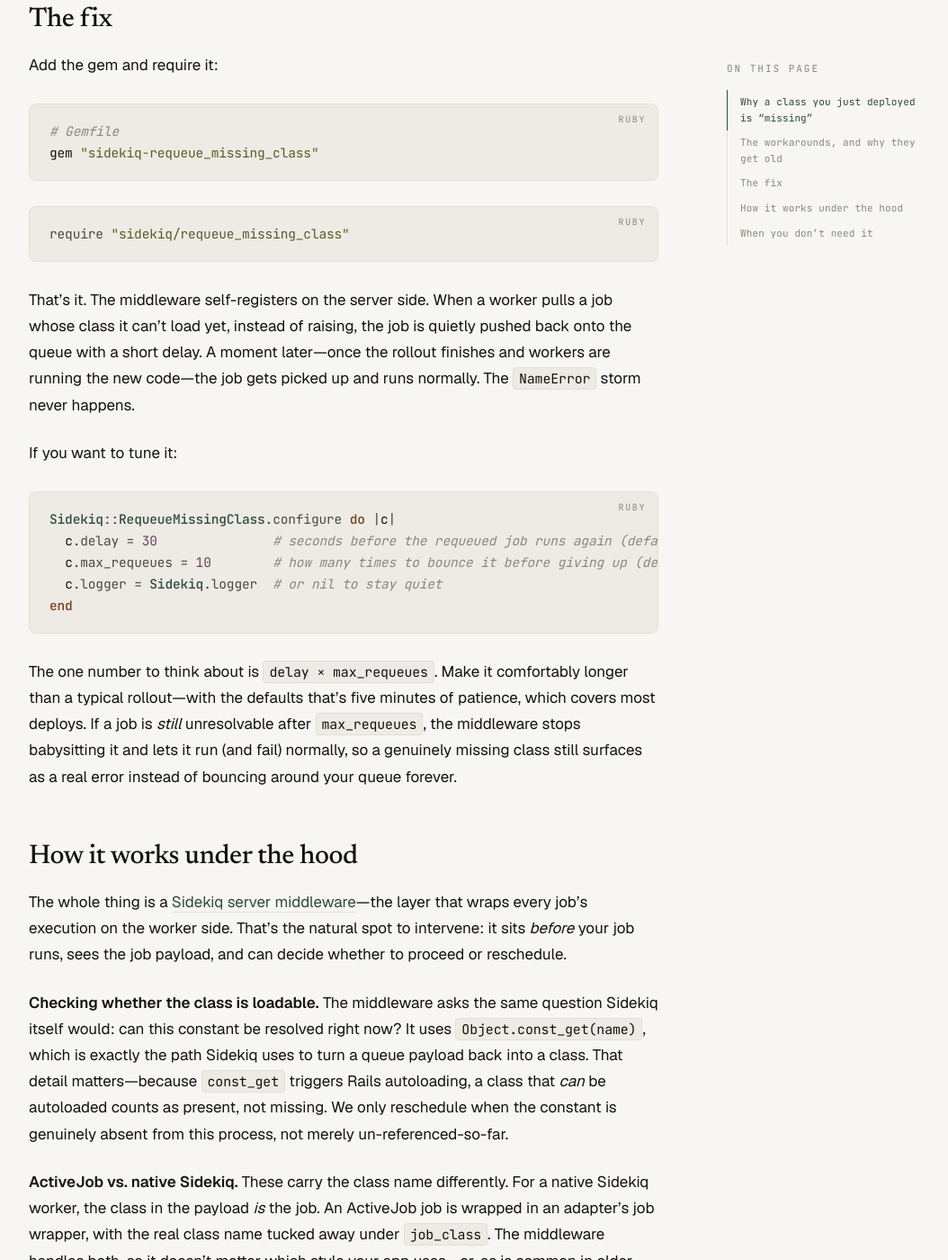
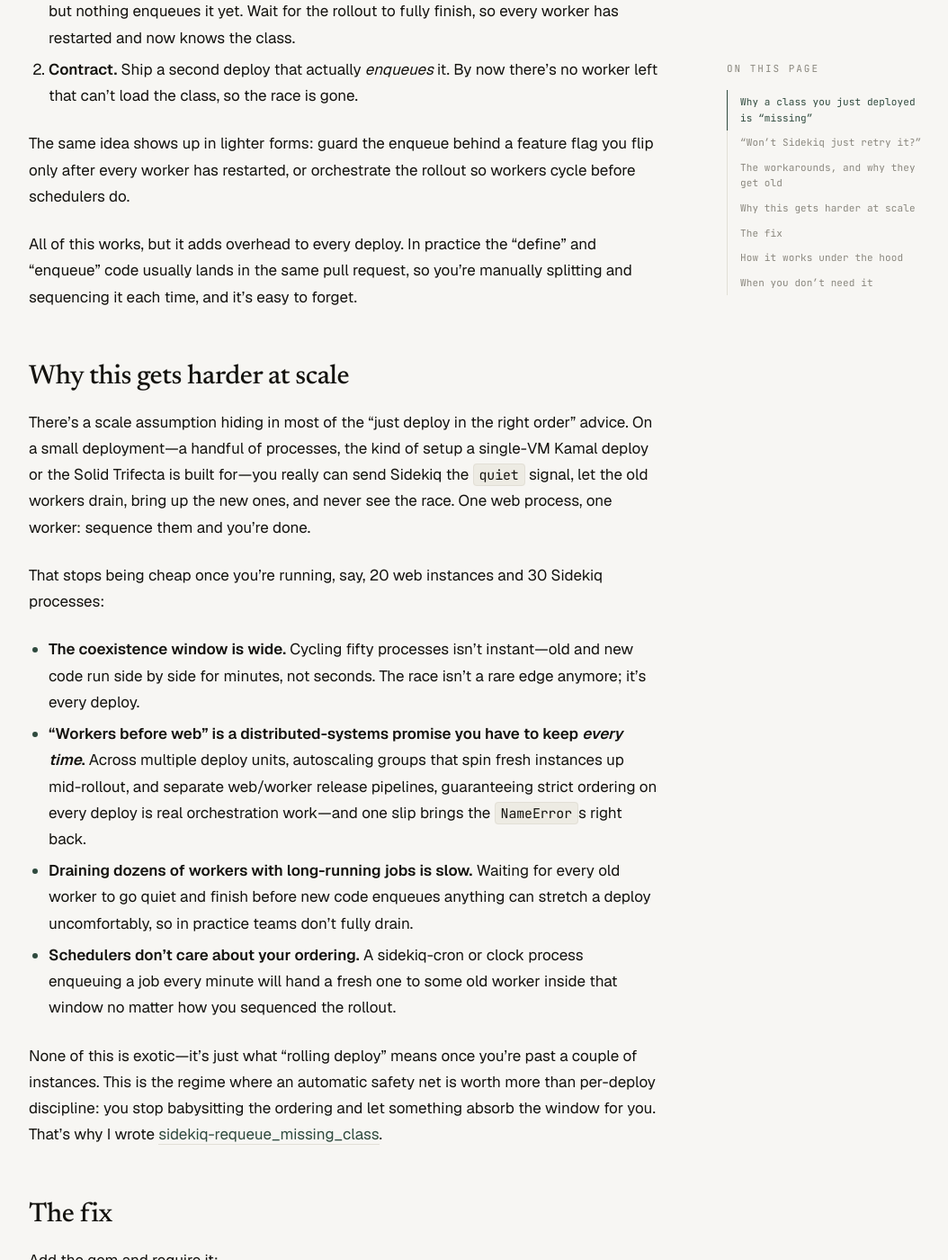
Before and after one commit to DmitryTsepelev/DmitryTsepelev.github.io, a Jekyll site: the page built from _posts/2026-07-07-sidekiq-requeue-missing-class.md, in a window 1280 px wide and 1400 px high, scrolled down 2039 px. Shown: the whole window at 90% size, without its empty margins (110-1164 px from the left). Built offline with Jekyll 4.4.1, drawn with Linux system fonts in a browser that asks for light colours; some of the changed text lies outside the part shown.

Commit message:
Update the latest post based on reddit discussions

```diff
--- a/_posts/2026-07-07-sidekiq-requeue-missing-class.md
+++ b/_posts/2026-07-07-sidekiq-requeue-missing-class.md
@@ -29,6 +29,12 @@
 
 It's a race condition, pure and simple. The job isn't wrong, the code isn't wrong—the enqueue just won the race against the worker restart.
 
+# "Won't Sidekiq just retry it?"
+
+Yes—and it's worth saying plainly, because it's the first thing everyone asks. Retries are on by default, so that failing job doesn't vanish: Sidekiq schedules it for a retry, and a minute or two later—once the rollout has finished and every worker runs the new code—the retry loads the class and the job runs fine. No data is lost. The job self-heals.
+
+So the problem was never correctness. It's _noise_: a burst of `NameError`s in your error tracker on every single deploy, drowning out the failures you actually care about, plus a chunk of retry budget spent bouncing jobs that were never really broken. If a noisy tracker during deploys doesn't bother you, the honest answer is that you don't need any of this—close the tab and enjoy your coffee. Everything below is about killing that noise cleanly, without training yourself to ignore `NameError` altogether.
+
 # The workarounds, and why they get old
 
 The textbook answer is "deploy discipline": always ship the code that _defines_ a job before you ship the code that _enqueues_ it.
@@ -40,7 +46,20 @@
 
 The same idea shows up in lighter forms: guard the enqueue behind a feature flag you flip only after every worker has restarted, or orchestrate the rollout so workers cycle before schedulers do.
 
-All of this works, but it adds overhead to every deploy. In practice the "define" and "enqueue" code usually lands in the same pull request, so you're manually splitting and sequencing it each time, and it's easy to forget. I wanted something that just handles the common case automatically, so I wrote [sidekiq-requeue_missing_class](https://github.com/DmitryTsepelev/sidekiq-requeue_missing_class).
+All of this works, but it adds overhead to every deploy. In practice the "define" and "enqueue" code usually lands in the same pull request, so you're manually splitting and sequencing it each time, and it's easy to forget.
+
+# Why this gets harder at scale
+
+There's a scale assumption hiding in most of the "just deploy in the right order" advice. On a small deployment—a handful of processes, the kind of setup a single-VM Kamal deploy or the Solid Trifecta is built for—you really can send Sidekiq the `quiet` signal, let the old workers drain, bring up the new ones, and never see the race. One web process, one worker: sequence them and you're done.
+
+That stops being cheap once you're running, say, 20 web instances and 30 Sidekiq processes:
+
+- **The coexistence window is wide.** Cycling fifty processes isn't instant—old and new code run side by side for minutes, not seconds. The race isn't a rare edge anymore; it's every deploy.
+- **"Workers before web" is a distributed-systems promise you have to keep _every time_.** Across multiple deploy units, autoscaling groups that spin fresh instances up mid-rollout, and separate web/worker release pipelines, guaranteeing strict ordering on every deploy is real orchestration work—and one slip brings the `NameError`s right back.
+- **Draining dozens of workers with long-running jobs is slow.** Waiting for every old worker to go quiet and finish before new code enqueues anything can stretch a deploy uncomfortably, so in practice teams don't fully drain.
+- **Schedulers don't care about your ordering.** A sidekiq-cron or clock process enqueuing a job every minute will hand a fresh one to some old worker inside that window no matter how you sequenced the rollout.
+
+None of this is exotic—it's just what "rolling deploy" means once you're past a couple of instances. This is the regime where an automatic safety net is worth more than per-deploy discipline: you stop babysitting the ordering and let something absorb the window for you. That's why I wrote [sidekiq-requeue_missing_class](https://github.com/DmitryTsepelev/sidekiq-requeue_missing_class).
 
 # The fix
 
@@ -86,6 +105,7 @@
 To be fair about the boundaries:
 
 - If your deploy pipeline already guarantees code-before-enqueue ordering and you trust it, you may not need this at all.
+- The lightest fix of all doesn't touch your app: tell your error tracker to swallow the noise. Most of them can ignore an error conditionally—drop a `NameError` while the job's `retry_count` is still below some threshold, and only report it once the retries are genuinely exhausted. (Mike Perham, Sidekiq's author, [suggested exactly this](https://www.reddit.com/r/ruby/comments/1upty4b/comment/ow4725r/) when this post came up on Reddit—worth reading the whole thread.) One rule in your tracker config, zero dependencies. The trade-offs: the suppression lives in your monitoring rather than your codebase, it's purely count-based (it can't tell a deploy-window miss from a class you deleted last week until the retries run out), and you still burn those retries. This middleware makes a different bet—stop the job from failing in the first place, so nothing reaches the tracker and no retry budget is spent. It also decouples two things the tracker rule ties together: with `retry_count < N` you're effectively sizing your jobs' retry policy around how long a deploy takes, whereas here the requeue window (`delay × max_requeues`) is tuned independently. On a big fleet with long rollouts that separation matters; on a small one it doesn't, and if you'd rather keep a one-line config over a dependency, that's a perfectly reasonable call.
 - It solves _missing classes_, and only that. It does **not** rescue you from incompatible changes to a job's arguments—renaming a keyword, changing arity, changing the shape of a serialized argument. An old worker can happily load a class and still choke on a payload shaped for the new version. That's exactly what the two-phase deploy above is for: expand the argument list first, wait for the rollout, then contract. The gem and expand/contract aren't rivals—reach for two-phase on genuinely breaking changes, and let the middleware be the safety net for the everyday missing-class race you'd otherwise have to babysit by hand.
 
 ---
```
